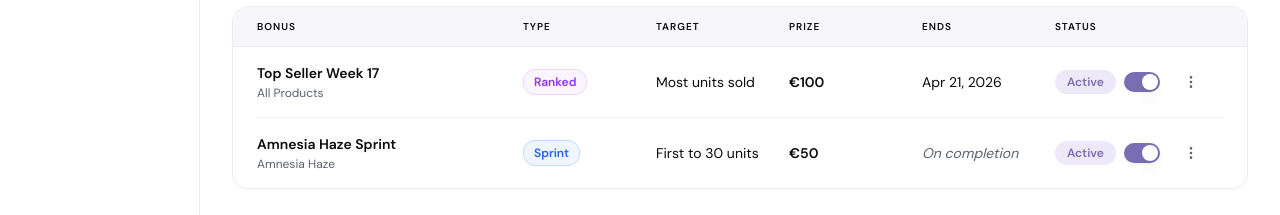
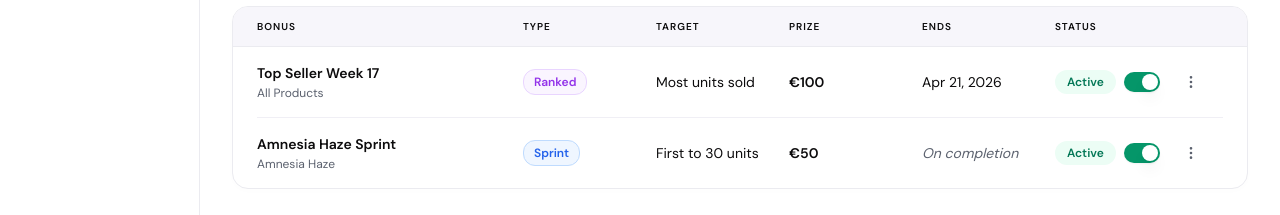
Before and after one commit to Moongrow-Technologies/Retailer-Portal, a React (Vite) app: page /bonuses in a window 1280 px wide. Shown: the part 422-637 px from the top of the page. Built offline with nearby package versions, Linux system fonts and the light colour scheme; no server answers.

Commit message:
File changes

```diff
--- a/src/pages/Bonuses.jsx
+++ b/src/pages/Bonuses.jsx
@@ -190,7 +190,7 @@ export default function Bonuses() {
                 {/* Status */}
                 {bonus.status !== 'completed' && bonus.status !== 'scheduled' && (
                   <div className="flex items-center gap-2" onClick={(e) => e.stopPropagation()}>
-                    <span className={cn("text-xs font-semibold px-3 py-1 rounded-full", isActive ? "bg-[#EDE9F8] text-[#796EB2]" : "bg-[#EDE9F8] text-[#796EB2]")}>
+                    <span className={cn("text-xs font-semibold px-3 py-1 rounded-full", isActive ? "bg-emerald-50 text-emerald-700" : "bg-[#EDE9F8] text-[#796EB2]")}>
                       {isActive ? 'Active' : 'Paused'}
                     </span>
                     <Switch
@@ -199,7 +199,7 @@ export default function Bonuses() {
                         const newStatus = isActive ? 'paused_manual' : 'active';
                         setBonuses(bonuses.map((b) => b.id === bonus.id ? { ...b, status: newStatus } : b));
                       }}
-                      className="data-[state=checked]:bg-[#796EB2]"
+                      className="data-[state=checked]:bg-emerald-600"
                     />
                   </div>
                 )}
```
